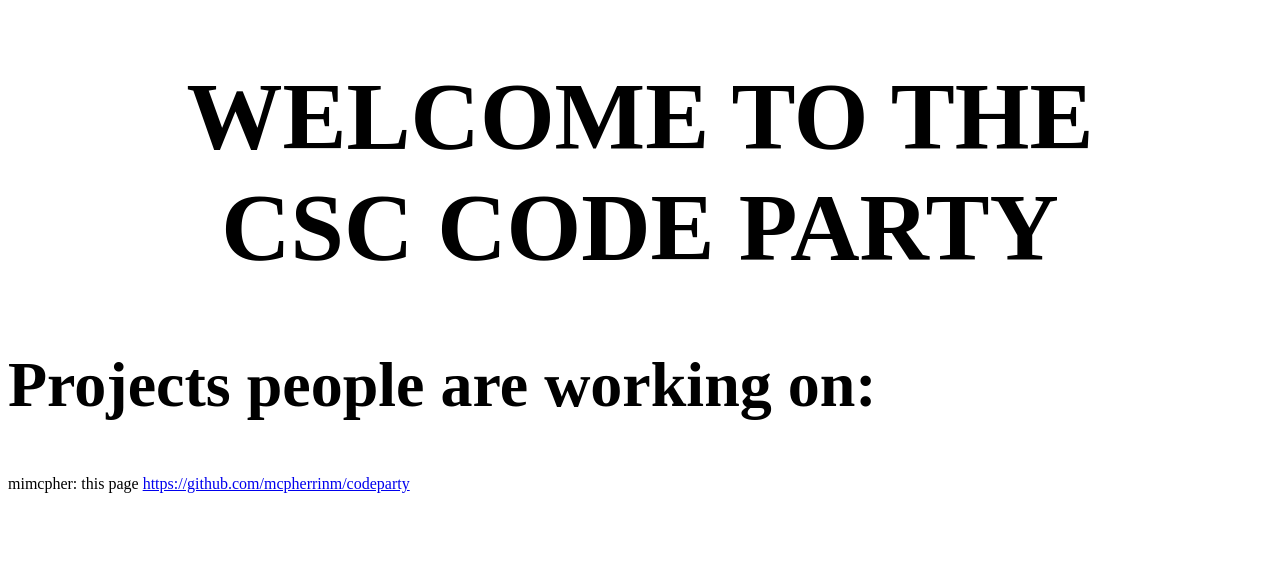
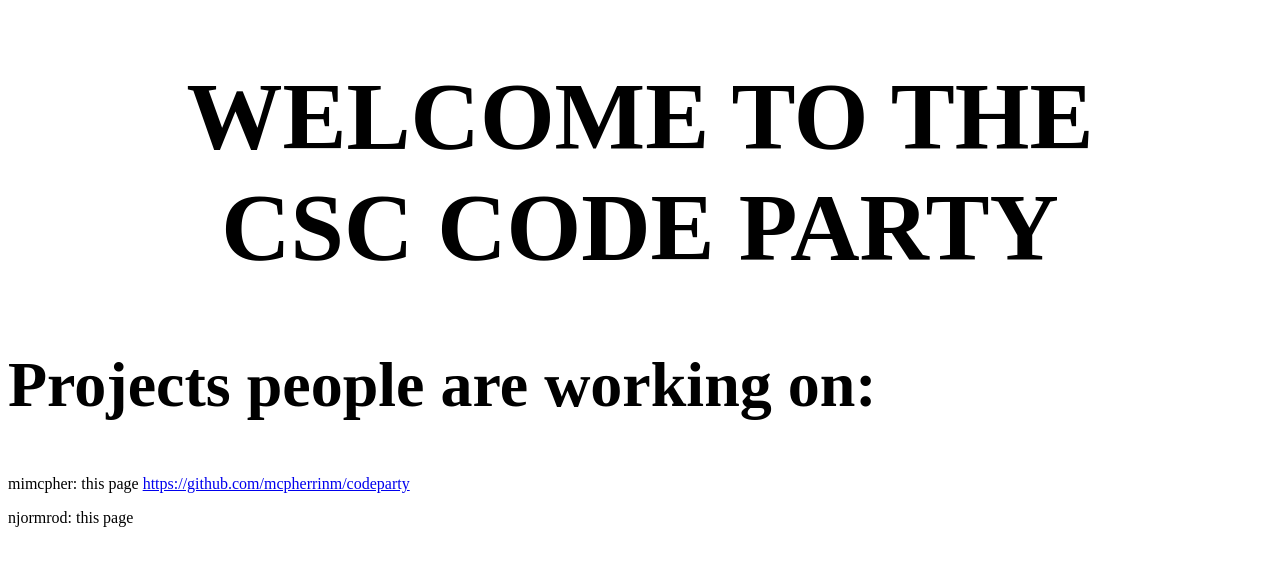
Before and after one commit to gammoth/codeparty, a plain HTML site: page index.html in a window 1280 px wide. Shown: the part 169-734 px from the top of the page. Drawn offline with Linux system fonts and the light colour scheme.

Commit message:
Edited index.html via GitHub

```diff
--- a/index.html
+++ b/index.html
@@ -10,3 +10,4 @@
 <h2> Projects people are working on: </h2>
 
 <p> mimcpher: this page <a href="https://github.com/mcpherrinm/codeparty">https://github.com/mcpherrinm/codeparty</a></p>
+<p> njormrod: this page </p>
```
